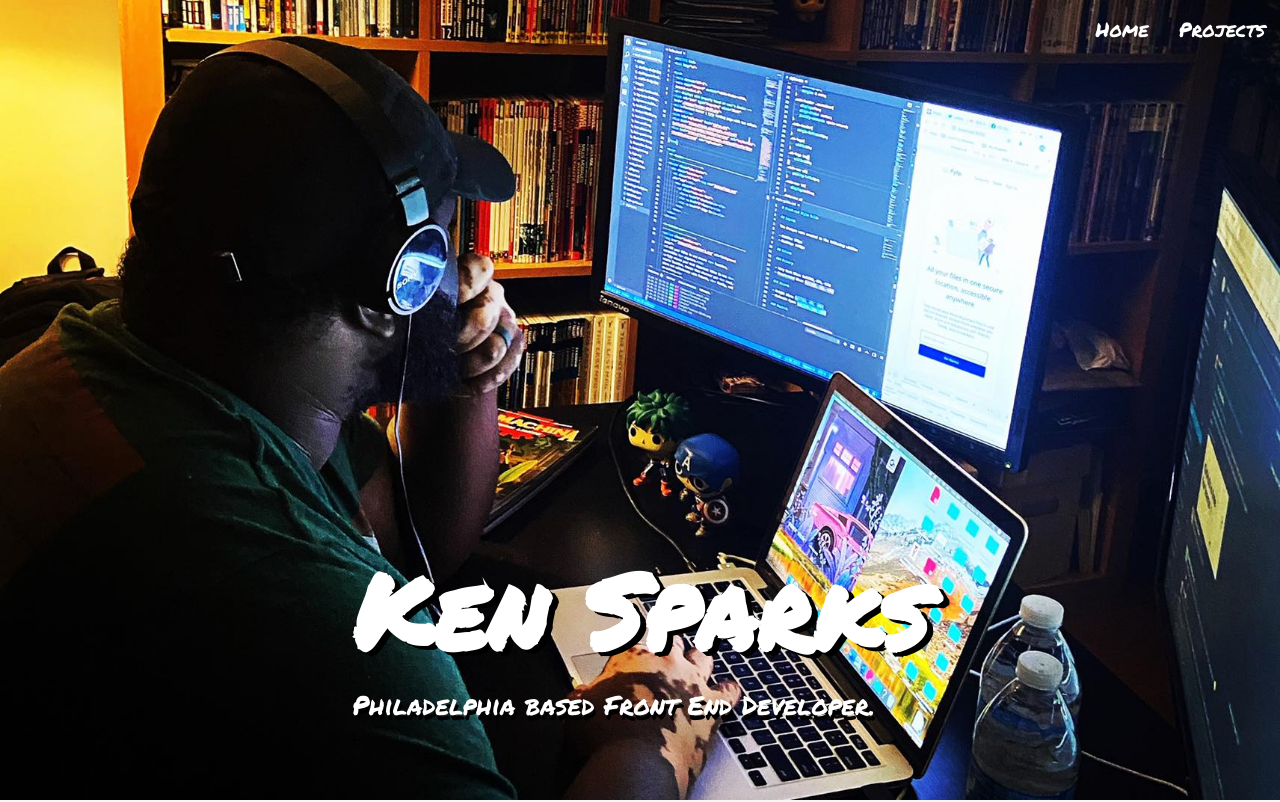
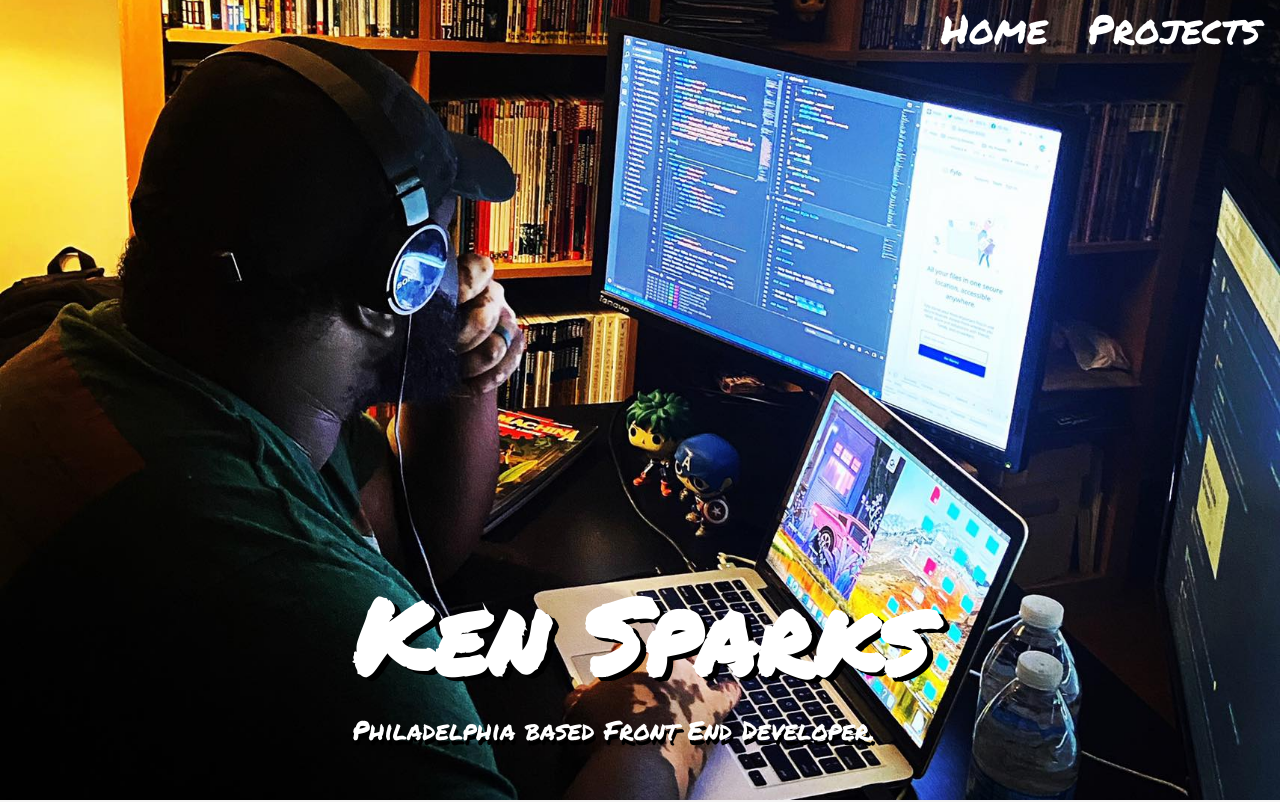
Before and after one commit to KenSparks-Dev/portfolio, a plain HTML site: page index.html in a window 1280 px wide. Shown: the top 802 px of the page. Drawn offline with nearby package versions, Linux system fonts and the light colour scheme.

Commit message:
updating title spacing for xl  screen size

```diff
--- a/css/landing-page.scss
+++ b/css/landing-page.scss
@@ -68,6 +68,11 @@ body  {
     height:470px;
     background-position-y: -200px;
 
+    &__li a{
+      font-size:30px;
+      padding:18px;
+    }
+
     &__text {
       padding-top: 200px;
       text-shadow:  4px 2px black;
@@ -89,6 +94,7 @@ body  {
   .landing-page {
     height:570px;
     background-position-y:  -290px;
+
 
     &__text {
       padding-top: 300px;
@@ -112,8 +118,13 @@ body  {
     height: 100vh;
     background-position-y:  -380px;
 
+    &__li a{
+      font-size:40px;
+      padding:0 20px;
+    }
+
     &__text {
-      padding-top: 400px;
+      padding-top: 450px;
       text-shadow:  4px 2px black;
     }
 
@@ -135,7 +146,7 @@ body  {
     background-position-y:  -380px;
 
     &__text {
-      padding-top: 670px;
+      padding-top: 590px;
       text-shadow:  4px 2px black;
     }
 
```
Also changed, not shown: css/landing-page.css, 1 other file.
